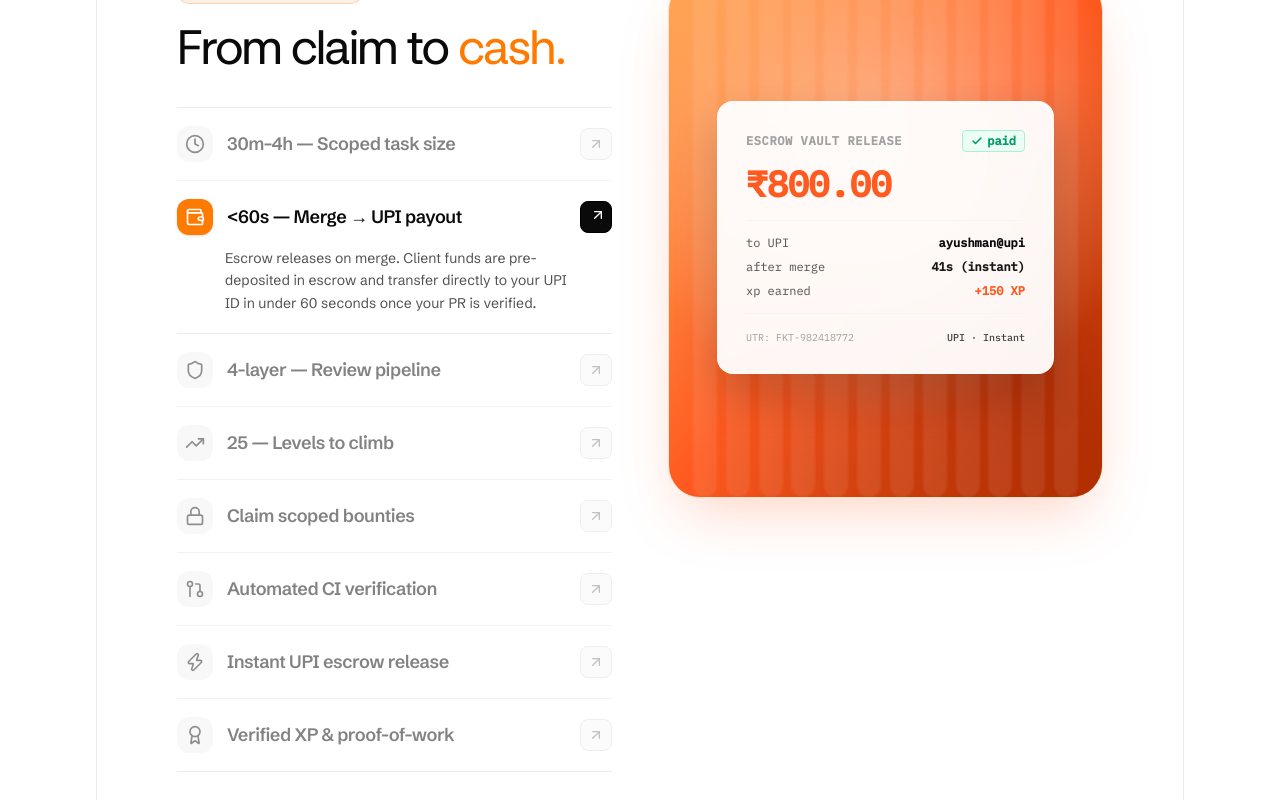
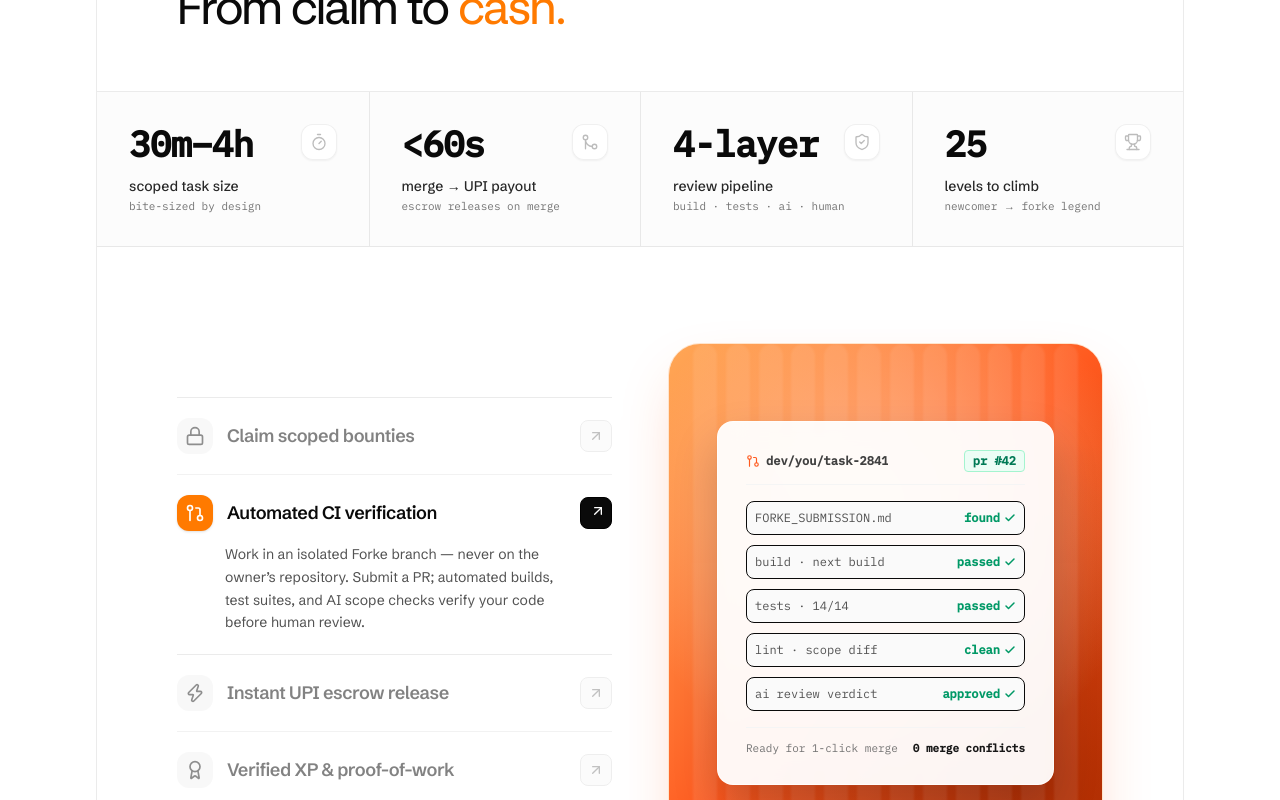
Before and after one commit to forke-org/forke-marketing, a Next.js app in the folder landing-page/: page / in a window 1280 px wide. Shown: the part 2740-3540 px from the top of the page. Built offline with nearby package versions, Linux system fonts and the light colour scheme; no server answers.

Commit message:
feat(stats): enhance 4 statistics cards with Calendly-inspired interactive hover states and icons

```diff
--- a/landing-page/components/aside/FeaturesPipelineSection.tsx
+++ b/landing-page/components/aside/FeaturesPipelineSection.tsx
@@ -3,26 +3,31 @@
 /**
  * @fileoverview Forke Platform - Interactive Features & Pipeline Section
  * Calendly-style interactive tabbed showcase with gradient orange background,
- * displaying Forke's core pipeline ("From claim to cash.") with 8 vertically stacked features
- * (4 static statistics rows followed by 4 pipeline features) alongside the real-time workflow mockup.
+ * displaying Forke's core pipeline ("From claim to cash.") and real task workflow mockups.
  * @copyright (c) 2026 Forke Inc. (https://www.forke.space/)
  */
 
 import React, { useState, useEffect } from 'react'
 import { motion, AnimatePresence } from 'framer-motion'
 import {
+  ArrowRight,
   ArrowUpRight,
   CheckCircle2,
   GitPullRequest,
   Lock,
   Shield,
   Sparkles,
+  Terminal,
   Zap,
   Clock,
   Award,
   Wallet,
   Check,
   TrendingUp,
+  Timer,
+  GitMerge,
+  ShieldCheck,
+  Trophy,
 } from 'lucide-react'
 
 interface FeatureTab {
@@ -32,124 +37,105 @@ interface FeatureTab {
   description: string
   icon: React.ReactNode
   tag: string
-  mockupType: 'claim' | 'payout' | 'ship' | 'reputation'
 }
 
-const ALL_FEATURES: FeatureTab[] = [
-  // FIRST 4 CARDS — Static Statistics:
-  {
-    id: 'stat-task',
-    number: '01',
-    title: '30m–4h — Scoped task size',
-    description:
-      'Bite-sized by design. Scoped engineering issues tailored to be completed in 30 minutes to 4 hours without dragged-out timelines or scope creep.',
-    icon: <Clock className="size-5" />,
-    tag: '30m - 4h',
-    mockupType: 'claim',
-  },
-  {
-    id: 'stat-payout',
-    number: '02',
-    title: '<60s — Merge → UPI payout',
-    description:
-      'Escrow releases on merge. Client funds are pre-deposited in escrow and transfer directly to your UPI ID in under 60 seconds once your PR is verified.',
-    icon: <Wallet className="size-5" />,
-    tag: '<60s payout',
-    mockupType: 'payout',
-  },
-  {
-    id: 'stat-review',
-    number: '03',
-    title: '4-layer — Review pipeline',
-    description:
-      'Build · tests · ai · human. Automated builds, unit tests, and AI scope verification validate your pull request before a human maintainer signs off.',
-    icon: <Shield className="size-5" />,
-    tag: '4-layer check',
-    mockupType: 'ship',
-  },
-  {
-    id: 'stat-levels',
-    number: '04',
-    title: '25 — Levels to climb',
-    description:
-      'Newcomer → forke legend. Climb 25 levels of meritocratic reputation, mint immutable XP with each merged contribution, and unlock higher bounty tiers.',
-    icon: <TrendingUp className="size-5" />,
-    tag: '25 levels',
-    mockupType: 'reputation',
-  },
-
-  // NEXT 4 CARDS — Existing Pipeline Features:
+const FEATURE_TABS: FeatureTab[] = [
   {
     id: 'claim',
-    number: '05',
+    number: '01',
     title: 'Claim scoped bounties',
     description:
       'Browse tasks gated to your skill tier and trust score. Claiming locks the issue exclusively for you — 20 minutes to activate, and nobody can snipe it.',
     icon: <Lock className="size-5" />,
     tag: '30m - 4h',
-    mockupType: 'claim',
   },
   {
     id: 'ship',
-    number: '06',
+    number: '02',
     title: 'Automated CI verification',
     description:
       'Work in an isolated Forke branch — never on the owner’s repository. Submit a PR; automated builds, test suites, and AI scope checks verify your code before human review.',
     icon: <GitPullRequest className="size-5" />,
     tag: '4-layer check',
-    mockupType: 'ship',
   },
   {
     id: 'payout',
-    number: '07',
+    number: '03',
     title: 'Instant UPI escrow release',
     description:
       'Client founders deposit bounty funds into escrow upfront. The second the maintainer approves and merges your PR, funds release directly to your UPI ID in under 60 seconds.',
     icon: <Zap className="size-5" />,
     tag: '<60s payout',
-    mockupType: 'payout',
   },
   {
     id: 'reputation',
-    number: '08',
+    number: '04',
     title: 'Verified XP & proof-of-work',
     description:
       'Climb from L1 bug fixer to L25 repo architect. Every merged pull request mints immutable XP, raises your trust score, and unlocks higher bounty tiers across the platform.',
     icon: <Award className="size-5" />,
     tag: '25 levels',
-    mockupType: 'reputation',
+  },
+]
+
+interface StatMetric {
+  value: string
+  label: string
+  note: string
+  icon: React.ElementType
+}
+
+const STAT_METRICS: StatMetric[] = [
+  {
+    value: '30m–4h',
+    label: 'scoped task size',
+    note: 'bite-sized by design',
+    icon: Timer,
+  },
+  {
+    value: '<60s',
+    label: 'merge → UPI payout',
+    note: 'escrow releases on merge',
+    icon: GitMerge,
+  },
+  {
+    value: '4-layer',
+    label: 'review pipeline',
+    note: 'build · tests · ai · human',
+    icon: ShieldCheck,
+  },
+  {
+    value: '25',
+    label: 'levels to climb',
+    note: 'newcomer → forke legend',
+    icon: Trophy,
   },
 ]
 
 export default function FeaturesPipelineSection() {
-  const [activeTab, setActiveTab] = useState<string>('stat-task')
+  const [activeTab, setActiveTab] = useState<string>('claim')
+  const [hoveredStatIdx, setHoveredStatIdx] = useState<number | null>(null)
   const [isPaused, setIsPaused] = useState<boolean>(false)
 
-  // Auto-advance tabs every 5.5s if user hasn't paused/hovered
+  // Auto-advance tabs every 5s if user hasn't paused/hovered
   useEffect(() => {
     if (isPaused) return
     const timer = setInterval(() => {
       setActiveTab((current) => {
-        const currentIndex = ALL_FEATURES.findIndex((t) => t.id === current)
-        const nextIndex = (currentIndex + 1) % ALL_FEATURES.length
-        return ALL_FEATURES[nextIndex].id
+        const currentIndex = FEATURE_TABS.findIndex((t) => t.id === current)
+        const nextIndex = (currentIndex + 1) % FEATURE_TABS.length
+        return FEATURE_TABS[nextIndex].id
       })
     }, 5500)
     return () => clearInterval(timer)
   }, [isPaused])
 
-  const activeItem = ALL_FEATURES.find((f) => f.id === activeTab) || ALL_FEATURES[4]
-  const currentMockup = activeItem.mockupType
-
   return (
     <section id="pipeline" className="mx-auto w-full border-b border-black/[0.08] bg-white">
       <div className="mx-auto w-full max-w-[1536px] px-4 sm:px-6 lg:px-12 xl:px-24">
         <div className="border-x border-black/[0.08]">
-          {/* Main 2-Column Showcase (Calendly Style with Gradient Orange Background) */}
-          <div className="px-6 py-16 sm:px-8 sm:py-20 md:px-14 md:py-24 xl:px-20">
-            <div className="grid grid-cols-1 lg:grid-cols-12 gap-10 lg:gap-14 items-start">
-              {/* Left Column: Eyebrow + Title + 8 Vertically Stacked Cards */}
-              <div className="lg:col-span-6 flex flex-col justify-center">
+          {/* Section Header: Eyebrow Badge + Display Headline */}
+          <div className="border-b border-black/[0.08] px-6 py-10 sm:px-8 sm:py-12 md:px-14 md:py-14 xl:px-20">
             {/* Eyebrow Badge */}
             <div className="mb-4">
               <span className="inline-flex items-center gap-1.5 px-3 py-1 rounded-full bg-[#FF7A00]/10 border border-[#FF7A00]/25 text-[#FF7A00] font-mono text-xs font-semibold tracking-wider uppercase">
@@ -160,7 +146,7 @@ export default function FeaturesPipelineSection() {
 
             {/* Main Headline */}
             <h2
-                  className="text-[#0a0a0a] text-3xl sm:text-4xl xl:text-5xl font-normal tracking-tight leading-[1.15] mb-8"
+              className="text-[#0a0a0a] text-3xl sm:text-4xl xl:text-5xl font-normal tracking-tight leading-[1.15]"
               style={{
                 fontFamily: 'displayFont, "displayFont Fallback", sans-serif',
                 fontWeight: 400,
@@ -171,27 +157,150 @@ export default function FeaturesPipelineSection() {
                 cash.
               </span>
             </h2>
+          </div>
 
-                {/* Single Vertical List of All 8 Cards */}
+          {/* First 4 Cards: Statistics Horizontal Four-Column Row (Calendly-Inspired Polish) */}
+          <div className="grid grid-cols-2 md:grid-cols-4 border-b border-black/[0.08] bg-neutral-50/50">
+            {STAT_METRICS.map((stat, idx) => {
+              const Icon = stat.icon
+              const isHovered = hoveredStatIdx === idx
+              return (
+                <div
+                  key={stat.label}
+                  tabIndex={0}
+                  role="article"
+                  aria-label={`${stat.value}: ${stat.label}, ${stat.note}`}
+                  onMouseEnter={() => setHoveredStatIdx(idx)}
+                  onMouseLeave={() => setHoveredStatIdx(null)}
+                  onFocus={() => setHoveredStatIdx(idx)}
+                  onBlur={() => setHoveredStatIdx(null)}
+                  onClick={() => setHoveredStatIdx((prev) => (prev === idx ? null : idx))}
+                  className={`group relative p-4 sm:p-6 lg:p-8 cursor-pointer select-none outline-none transition-all duration-400 ease-out focus-visible:ring-2 focus-visible:ring-[#F97316]/50 focus-visible:ring-inset ${
+                    idx !== 0 ? 'border-t sm:border-t-0 md:border-l border-black/[0.08]' : ''
+                  } ${idx === 1 ? 'border-l border-black/[0.08] md:border-l' : ''}`}
+                >
+                  {/* Smooth, subtle orange gradient surface on hover */}
+                  <div
+                    className={`absolute inset-0 bg-gradient-to-b from-[#FFF1E7] via-[#FFF7ED]/75 to-transparent transition-opacity duration-400 ease-out pointer-events-none ${
+                      isHovered ? 'opacity-100' : 'opacity-0 group-hover:opacity-100'
+                    }`}
+                    aria-hidden="true"
+                  />
+
+                  {/* Warm ambient top-right luminous glow */}
+                  <div
+                    className={`absolute -top-10 -right-10 size-32 bg-gradient-to-br from-[#FDBA74]/35 via-[#F97316]/15 to-transparent rounded-full blur-2xl transition-opacity duration-500 ease-out pointer-events-none ${
+                      isHovered ? 'opacity-100' : 'opacity-0 group-hover:opacity-100'
+                    }`}
+                    aria-hidden="true"
+                  />
+
+                  {/* Refined border transition on hover */}
+                  <div
+                    className={`absolute inset-0 border transition-colors duration-400 pointer-events-none ${
+                      isHovered
+                        ? 'border-[#F97316]/30'
+                        : 'border-transparent group-hover:border-[#F97316]/30'
+                    }`}
+                    aria-hidden="true"
+                  />
+
+                  {/* Subtle Calendly-style active accent indicator at the bottom */}
+                  <div
+                    className={`absolute bottom-0 inset-x-4 sm:inset-x-8 h-[2px] bg-gradient-to-r from-transparent via-[#F97316] to-transparent transition-all duration-400 ease-out pointer-events-none ${
+                      isHovered
+                        ? 'opacity-100 scale-x-100'
+                        : 'opacity-0 scale-x-50 group-hover:opacity-100 group-hover:scale-x-100'
+                    }`}
+                    aria-hidden="true"
+                  />
+
+                  {/* Card Content with subtle 3px-4px lift */}
+                  <div
+                    className={`relative z-10 flex flex-col justify-between h-full transition-transform duration-350 ease-out motion-reduce:transform-none ${
+                      isHovered ? '-translate-y-1' : 'group-hover:-translate-y-1'
+                    }`}
+                  >
+                    {/* Top Row: Statistic + Premium Animated Icon Badge */}
+                    <div className="flex items-start justify-between gap-3 mb-2.5 sm:mb-3">
+                      <div
+                        className={`font-mono text-2xl sm:text-3xl lg:text-4xl font-bold tracking-tight transition-all duration-300 ${
+                          isHovered
+                            ? 'text-black tracking-tight drop-shadow-[0_1px_1px_rgba(0,0,0,0.06)]'
+                            : 'text-[#0a0a0a] group-hover:text-black group-hover:tracking-tight group-hover:drop-shadow-[0_1px_1px_rgba(0,0,0,0.06)]'
+                        }`}
+                      >
+                        {stat.value}
+                      </div>
+
+                      {/* Premium Icon Badge: Smooth scale-up and fade-in to orange gradient */}
+                      <div
+                        className={`relative shrink-0 size-7.5 sm:size-8 lg:size-9 rounded-lg sm:rounded-xl flex items-center justify-center border shadow-xs transition-all duration-350 ease-out ${
+                          isHovered
+                            ? 'bg-gradient-to-br from-[#FFF1E7] to-[#FED7AA]/60 border-[#F97316]/35 text-[#EA580C] shadow-[0_4px_12px_rgba(249,115,22,0.18)] scale-105'
+                            : 'bg-white/80 border-black/[0.06] text-neutral-400 group-hover:bg-gradient-to-br group-hover:from-[#FFF1E7] group-hover:to-[#FED7AA]/60 group-hover:border-[#F97316]/35 group-hover:text-[#EA580C] group-hover:shadow-[0_4px_12px_rgba(249,115,22,0.18)] group-hover:scale-105'
+                        }`}
+                        aria-hidden="true"
+                      >
+                        <Icon
+                          className={`size-3.5 sm:size-4 lg:size-[18px] transition-all duration-300 ease-out motion-reduce:transform-none ${
+                            isHovered
+                              ? 'opacity-100 scale-110'
+                              : 'opacity-70 group-hover:opacity-100 group-hover:scale-110'
+                          }`}
+                          strokeWidth={1.8}
+                        />
+                      </div>
+                    </div>
+
+                    {/* Title */}
+                    <div
+                      className={`text-xs sm:text-sm font-medium transition-colors duration-300 ${
+                        isHovered ? 'text-neutral-950' : 'text-neutral-800 group-hover:text-neutral-950'
+                      }`}
+                    >
+                      {stat.label}
+                    </div>
+
+                    {/* Description */}
+                    <div
+                      className={`font-mono text-[11px] mt-0.5 transition-colors duration-300 ${
+                        isHovered ? 'text-neutral-700' : 'text-neutral-500 group-hover:text-neutral-700'
+                      }`}
+                    >
+                      {stat.note}
+                    </div>
+                  </div>
+                </div>
+              )
+            })}
+          </div>
+
+          {/* Main 2-Column Showcase (Calendly Style with Gradient Orange Background) */}
+          <div className="px-6 py-16 sm:px-8 sm:py-20 md:px-14 md:py-24 xl:px-20">
+            <div className="grid grid-cols-1 lg:grid-cols-12 gap-10 lg:gap-14 items-center">
+              {/* Left Column: Interactive Tab Accordion List (Next 4 cards: 5, 6, 7, 8) */}
+              <div className="lg:col-span-6 flex flex-col justify-center">
+                {/* Interactive Vertical Tab Accordion */}
                 <div
                   className="space-y-0 divide-y divide-black/[0.08] border-y border-black/[0.08]"
                   onMouseEnter={() => setIsPaused(true)}
                   onMouseLeave={() => setIsPaused(false)}
                 >
-                  {ALL_FEATURES.map((tab) => {
+                  {FEATURE_TABS.map((tab) => {
                     const isActive = activeTab === tab.id
                     return (
                       <div
                         key={tab.id}
                         onClick={() => setActiveTab(tab.id)}
-                        className={`group cursor-pointer py-4 sm:py-4.5 transition-all ${
+                        className={`group cursor-pointer py-5 transition-all ${
                           isActive ? 'opacity-100' : 'opacity-65 hover:opacity-100'
                         }`}
                       >
                         <div className="flex items-center justify-between gap-4">
-                          <div className="flex items-center gap-3.5 min-w-0">
+                          <div className="flex items-center gap-3.5">
                             <div
-                              className={`size-9 rounded-xl flex items-center justify-center shrink-0 transition-colors ${
+                              className={`size-9 rounded-xl flex items-center justify-center transition-colors ${
                                 isActive
                                   ? 'bg-[#FF7A00] text-white shadow-sm'
                                   : 'bg-neutral-100 text-neutral-600 group-hover:bg-neutral-200 group-hover:text-black'
@@ -209,7 +318,7 @@ export default function FeaturesPipelineSection() {
                           </div>
 
                           <div
-                            className={`size-8 rounded-lg flex items-center justify-center border shrink-0 transition-all ${
+                            className={`size-8 rounded-lg flex items-center justify-center border transition-all ${
                               isActive
                                 ? 'bg-[#0a0a0a] text-white border-black'
                                 : 'bg-neutral-50 text-neutral-400 border-neutral-200 group-hover:border-neutral-400 group-hover:text-black'
@@ -245,9 +354,9 @@ export default function FeaturesPipelineSection() {
                 </div>
               </div>
 
-              {/* Right Column: Large Rounded Container with Orange Gradient Background (Completely Unchanged) */}
+              {/* Right Column: Large Rounded Container with Orange Gradient Background */}
               <div
-                className="lg:col-span-6 lg:sticky lg:top-28 self-start"
+                className="lg:col-span-6"
                 onMouseEnter={() => setIsPaused(true)}
                 onMouseLeave={() => setIsPaused(false)}
               >
@@ -277,7 +386,7 @@ export default function FeaturesPipelineSection() {
                   {/* Inner Dynamic Mockup Card (Framer Motion Crossfade) */}
                   <div className="relative z-10 w-full max-w-sm sm:max-w-md">
                     <AnimatePresence mode="wait">
-                      {currentMockup === 'claim' && (
+                      {activeTab === 'claim' && (
                         <motion.div
                           key="claim-card"
                           initial={{ opacity: 0, scale: 0.95, y: 12 }}
@@ -339,7 +448,7 @@ export default function FeaturesPipelineSection() {
                         </motion.div>
                       )}
 
-                      {currentMockup === 'ship' && (
+                      {activeTab === 'ship' && (
                         <motion.div
                           key="ship-card"
                           initial={{ opacity: 0, scale: 0.95, y: 12 }}
@@ -401,7 +510,7 @@ export default function FeaturesPipelineSection() {
                         </motion.div>
                       )}
 
-                      {currentMockup === 'payout' && (
+                      {activeTab === 'payout' && (
                         <motion.div
                           key="payout-card"
                           initial={{ opacity: 0, scale: 0.95, y: 12 }}
@@ -449,7 +558,7 @@ export default function FeaturesPipelineSection() {
                         </motion.div>
                       )}
 
-                      {currentMockup === 'reputation' && (
+                      {activeTab === 'reputation' && (
                         <motion.div
                           key="reputation-card"
                           initial={{ opacity: 0, scale: 0.95, y: 12 }}
@@ -468,46 +577,47 @@ export default function FeaturesPipelineSection() {
                                 Level 14 · Full-Stack Specialist
                               </div>
                             </div>
-                            <span className="px-2.5 py-1 rounded-lg bg-orange-50 border border-orange-200 text-[#FF5A1F] font-mono text-xs font-bold">
+                            <span className="px-2.5 py-1 rounded-full bg-[#FF7A00]/10 border border-[#FF7A00]/25 text-[#FF7A00] font-mono text-xs font-bold">
                               Rank #42
                             </span>
                           </div>
 
-                          {/* Trust Score & Lifetime Earnings */}
-                          <div className="grid grid-cols-2 gap-3 mb-5 font-mono text-xs">
-                            <div className="p-3 rounded-xl bg-neutral-50 border border-neutral-150">
-                              <span className="text-neutral-400 block mb-1 text-[10px] uppercase tracking-wider">
+                          {/* Trust Score & Lifetime Payout */}
+                          <div className="grid grid-cols-2 gap-2.5 mb-4 font-mono text-xs">
+                            <div className="p-2.5 rounded-xl bg-neutral-50 border border-neutral-150">
+                              <div className="text-neutral-400 text-[10px] uppercase">
                                 Trust Score
-                              </span>
-                              <span className="text-emerald-700 font-bold text-sm">
+                              </div>
+                              <div className="text-base font-bold text-emerald-600 mt-0.5">
                                 94% Top Tier
-                              </span>
                               </div>
-                            <div className="p-3 rounded-xl bg-neutral-50 border border-neutral-150">
-                              <span className="text-neutral-400 block mb-1 text-[10px] uppercase tracking-wider">
+                            </div>
+                            <div className="p-2.5 rounded-xl bg-neutral-50 border border-neutral-150">
+                              <div className="text-neutral-400 text-[10px] uppercase">
                                 Lifetime Paid
-                              </span>
-                              <span className="text-[#0a0a0a] font-bold text-sm">
+                              </div>
+                              <div className="text-base font-bold text-[#0a0a0a] mt-0.5">
                                 ₹18,400.00
-                              </span>
+                              </div>
                             </div>
                           </div>
 
-                          {/* XP Level Progress Bar */}
-                          <div>
-                            <div className="flex justify-between font-mono text-xs text-neutral-500 mb-1.5">
+                          {/* Level Progress Bar */}
+                          <div className="font-mono text-xs mb-1.5 flex justify-between text-neutral-600">
                             <span>Level 14 → 15</span>
-                              <span className="font-semibold text-neutral-800">3,450 / 4,000 XP</span>
+                            <span className="font-bold text-[#FF5A1F]">3,450 / 4,000 XP</span>
                           </div>
-                            <div className="h-2 rounded-full bg-neutral-100 overflow-hidden">
-                              <div className="h-full bg-gradient-to-r from-[#FF7A00] to-[#FF5A1F] rounded-full w-[86%]" />
-                            </div>
+                          <div className="w-full h-2 rounded-full bg-neutral-100 overflow-hidden mb-3">
+                            <div
+                              className="h-full bg-gradient-to-r from-[#FFA048] to-[#FF5A1F] rounded-full"
+                              style={{ width: '86%' }}
+                            />
                           </div>
 
-                          {/* Next Tier Unlock */}
-                          <div className="mt-4 pt-3 border-t border-neutral-100 flex items-center justify-between font-mono text-[11px] text-neutral-500">
+                          {/* Milestone notice */}
+                          <div className="font-mono text-[11px] text-neutral-500 pt-2 border-t border-neutral-100 flex items-center justify-between">
                             <span>Next: L15 Core Architecture Bounties</span>
-                            <span className="text-[#FF5A1F] font-bold">₹10,000+</span>
+                            <span className="text-[#FF5A1F] font-semibold">₹10,000+</span>
                           </div>
                         </motion.div>
                       )}
```
Lines whose indentation alone changed are shown as unchanged.
